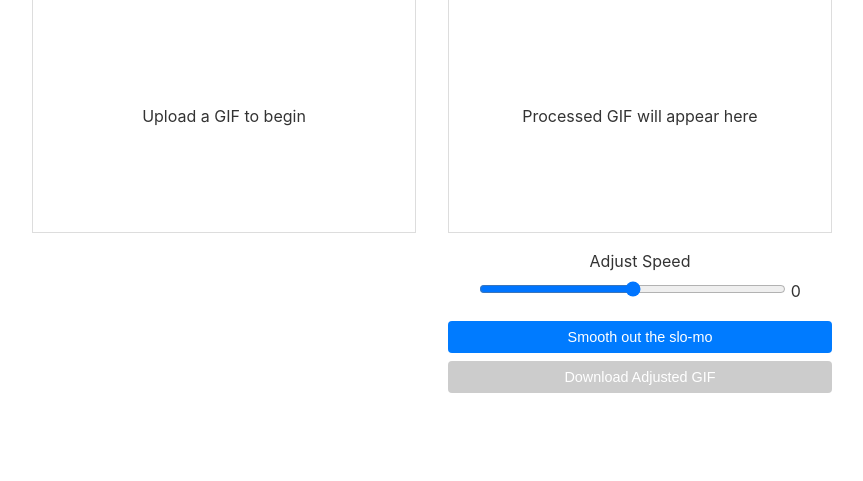
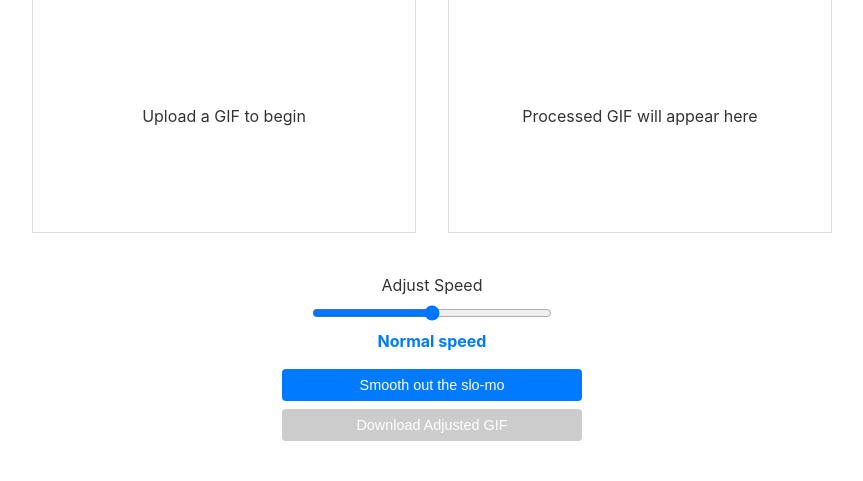
Before and after one commit to w-g-e/gif_accelerator, a Flask app: page / in a window 1280 px wide. Shown: the part 359-840 px from the top of the page, without its empty margins (208-1071 px from the left). Before the commit the page ends 752 px from the top, so only its background shows below. Run offline with Flask 3, Linux system fonts and the light colour scheme.

Commit message:
small frontend/UI changes

```diff
--- a/templates/index.html
+++ b/templates/index.html
@@ -85,17 +85,27 @@
         }
 
         .controls-container {
-            margin-top: 1rem;
+            margin: 2rem auto 0;
+            max-width: 300px;
             text-align: center;
         }
 
         .slider-container {
             margin: 1rem 0;
+            text-align: center;
         }
 
         input[type="range"] {
             width: 80%;
             margin: 0.5rem 0;
+            transition: all 0.1s ease;
+        }
+
+        #speedValue {
+            display: inline-block;
+            min-width: 120px;
+            font-weight: bold;
+            color: #007bff;
         }
 
         /* Consistent button styling */
@@ -142,18 +152,18 @@
             <div id="processedGifContainer" class="gif-display">
                 <div class="placeholder">Processed GIF will appear here</div>
             </div>
+        </div>
+    </div>
 
     <div class="controls-container">
         <div class="slider-container">
-                    <label>Adjust Speed</label>
-                    <input type="range" id="speedSlider" min="-10" max="10" value="0" step="1">
+            <label>Adjust Speed</label><br>
+            <input type="range" id="speedSlider" min="-10" max="10" value="0" step="1"><br>
             <span id="speedValue">0</span>
         </div>
 
         <button id="interpolationButton">Smooth out the slo-mo</button>
         <button id="downloadButton" disabled>Download Adjusted GIF</button>
-            </div>
-        </div>
     </div>
 
     <script>
@@ -171,6 +181,21 @@
             const downloadButton = document.getElementById('downloadButton');
             const originalContainer = document.getElementById('originalGifContainer');
             const processedContainer = document.getElementById('processedGifContainer');
+
+            function getSpeedText(value) {
+                const speed = parseInt(value);
+                if (speed === 0) return 'Normal speed';
+                if (speed > 0) {
+                    const multiplier = (1 + (speed / 10) * 0.9).toFixed(1);
+                    return `${multiplier}× faster`;
+                } else {
+                    const multiplier = Math.abs(1 - (speed / 10)).toFixed(1);
+                    return `${multiplier}× slower`;
+                }
+            }
+
+            // Initialize speed text
+            speedValue.textContent = getSpeedText(speedSlider.value);
 
             function debounce(func, wait) {
                 let timeout;
@@ -225,11 +250,11 @@
                 }
             });
 
-            const debouncedProcessGif = debounce(processGif, 250);
+            const debouncedProcessGif = debounce(processGif, 500);
 
             speedSlider.addEventListener('input', function(e) {
-                speedValue.textContent = this.value;
-                if (currentFile) {
+                speedValue.textContent = getSpeedText(this.value);
+                if (currentFile && !processingInProgress) {
                     debouncedProcessGif();
                 }
             });
```
Lines whose indentation alone changed are shown as unchanged.
